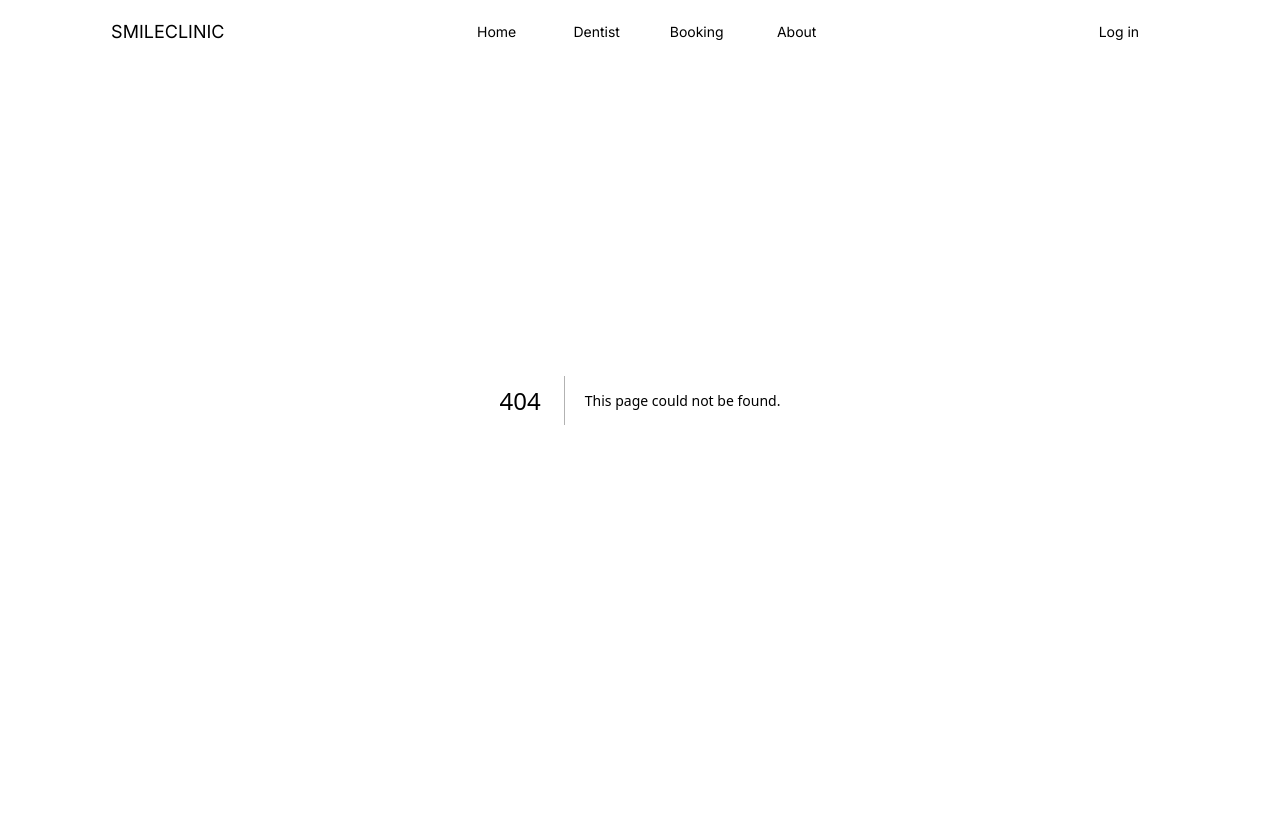
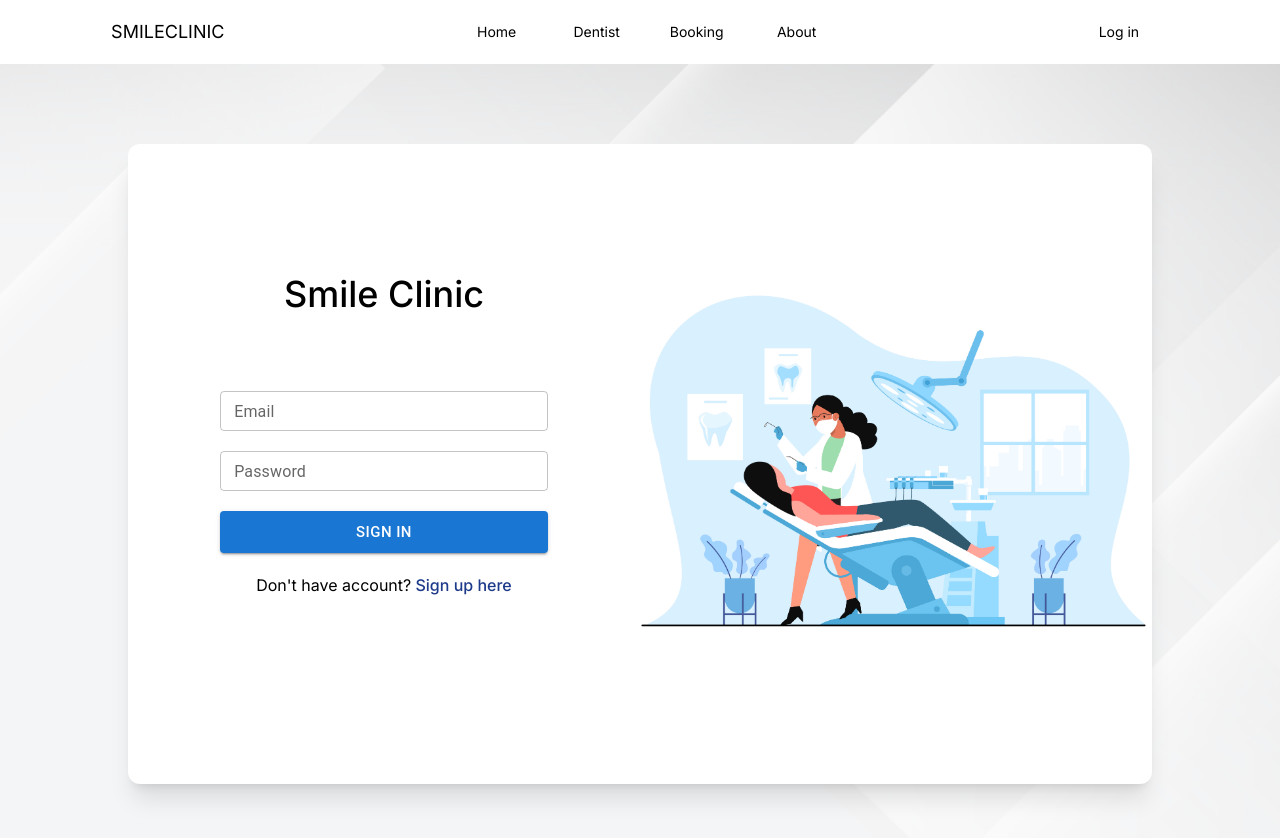
Before and after one commit to TeerapatChan/CU-swdev2-project-frontend, a Next.js app: page /auth/signin in a window 1280 px wide. Before the commit this address had no page. Shown: the top 838 px of the page. Before the commit the page ends 800 px from the top, so only its background shows below. Built offline with nearby package versions, Linux system fonts and the light colour scheme.

Commit message:
✨feat: auth

```diff
--- /dev/null
+++ b/src/app/api/auth/[...nextauth]/route.ts
@@ -0,0 +1,42 @@
+import NextAuth from "next-auth";
+import { AuthOptions } from "next-auth";
+import CredentialsProvider from "next-auth/providers/credentials";
+import userSignin from "@/libs/user/userSignin";
+
+export const authOptions: AuthOptions = {
+  providers: [
+    CredentialsProvider({
+      name: "Credentials",
+      credentials: {
+        email: { label: "Email", type: "text", placeholder: "email" },
+        password: { label: "Password", type: "password" },
+      },
+      async authorize(credentials, req) {
+        if (!credentials) return null;
+        const user = await userSignin(credentials);
+        console.log(user);
+        if (user) {
+          return user;
+        } else {
+          return null;
+        }
+      },
+    }),
+  ],
+  session: { strategy: "jwt" },
+  callbacks: {
+    async jwt({token,user}) {
+      return {...token, ...user}
+    },
+    async session({ session, token, user }) {
+      session.user = token as any;
+      return session;
+    }
+  },
+  pages: {
+    signIn: "/auth/signin",
+  },
+};
+
+const handler = NextAuth(authOptions);
+export { handler as GET, handler as POST };
--- a/src/app/mock-signin/page.tsx
+++ b/src/app/auth/signin/page.tsx
@@ -1,7 +1,7 @@
 import Image from 'next/image';
 import SignInForm from '@/components/forms/SignInForm';
 
-export default function MockSignInPage() {
+export default function SignInPage() {
   return (
     <div className="bg-[url('/img/main-bg.png')] h-screen bg-cover flex justify-center items-center">
       <div className='w-4/5 h-4/5 bg-white shadow-xl rounded-xl flex flex-row'>
--- a/src/app/mock-signup/page.tsx
+++ b/src/app/auth/signup/page.tsx
@@ -1,7 +1,7 @@
 import Image from 'next/image';
 import SignUpForm from '@/components/forms/SignUpForm';
 
-export default function MockSignUpPage() {
+export default function SignUpPage() {
   return (
     <div className="bg-[url('/img/sign-up-background.png')] h-screen bg-cover flex justify-center items-center">
       <div className='w-4/5 h-4/5 bg-white shadow-xl rounded-xl flex flex-row'>
--- a/src/components/forms/SignInForm.tsx
+++ b/src/components/forms/SignInForm.tsx
@@ -6,6 +6,7 @@ import { useForm } from 'react-hook-form';
 import { yupResolver } from '@hookform/resolvers/yup';
 import CustomTextField from '../CustomTextField';
 import { LoginSchema } from '@/utils/FormSchema';
+import { signIn } from 'next-auth/react';
 
 export default function SignInForm() {
   const {
@@ -20,8 +21,13 @@ export default function SignInForm() {
     },
   });
 
-  const formSubmit = (data: LoginSchema) => {
-    console.log(data);
+  const formSubmit = async (data: LoginSchema) => {
+    const result = await signIn('credentials', {
+      email: data.email,
+      password: data.password,
+      redirect: true,
+      callbackUrl: '/',
+    });
   };
   return (
     <form
@@ -39,12 +45,12 @@ export default function SignInForm() {
           className='bg-sky-600 w-full'
           size='large'
         >
-          Log In
+          Sign In
         </Button>
         <div className='self-center'>
           Don't have account?
           <Link
-            href='/mock-signup'
+            href='/auth/signup'
             className='text-blue-900 font-medium hover:text-blue-800'
           >
             {' '}
--- a/src/components/forms/SignUpForm.tsx
+++ b/src/components/forms/SignUpForm.tsx
@@ -1,5 +1,5 @@
 'use client';
-import { TextField } from '@mui/material';
+
 import Button from '@mui/material/Button';
 import Link from 'next/link';
 import { SignupSchema } from '@/utils/FormSchema';
@@ -7,8 +7,11 @@ import { SignupYup } from '@/utils/YupSchema';
 import { useForm } from 'react-hook-form';
 import { yupResolver } from '@hookform/resolvers/yup';
 import CustomTextField from '../CustomTextField';
+import userSignup from '@/libs/user/userSignup';
+import { useRouter } from 'next/navigation';
 
 export default function SignUpForm() {
+  const router = useRouter();
   const {
     handleSubmit,
     control,
@@ -23,8 +26,19 @@ export default function SignUpForm() {
     },
   });
 
-  const formSubmit = (data: SignupSchema) => {
-    console.log(data);
+  const formSubmit = async (data: SignupSchema) => {
+    try {
+      const result = await userSignup({
+        name: data.name,
+        email: data.email,
+        tel: data.tel,
+        password: data.password,
+      });
+      console.log(data);
+      router.push('/auth/signin');
+    } catch (error) {
+      console.log(error);
+    }
   };
   return (
     <form
@@ -50,11 +64,11 @@ export default function SignUpForm() {
         <div className='self-center'>
           Already have an account?
           <Link
-            href='/mock-signin'
+            href='/auth/signin'
             className='text-blue-900 font-medium hover:text-blue-800'
           >
             {' '}
-            Log in here
+            Sign in here
           </Link>
         </div>
       </div>
--- a/src/libs/user/userRegister.tsx
+++ b/src/libs/user/userSignin.tsx
@@ -1,13 +1,9 @@
-export default async function userRegister({
-  name,
+export default async function userSignin({
   email,
   password,
-  tel,
 }: {
   email: string;
   password: string;
-  name: string;
-  tel: string;
 }) {
   const response = await fetch('http://localhost:5000/api/v1/auth/login', {
     method: 'POST',
@@ -17,12 +13,10 @@ export default async function userRegister({
     body: JSON.stringify({
       email: email,
       password: password,
-      name: name,
-      tel: tel,
     }),
   });
   if (!response.ok) {
-    throw new Error('Failed to register');
+    throw new Error('Failed to login');
   }
   return await response.json();
 }
--- a/src/libs/user/userLogin.tsx
+++ b/src/libs/user/userSignup.tsx
@@ -1,11 +1,15 @@
-export default async function userLogIn({
+export default async function userSignup({
+  name,
   email,
   password,
+  tel,
 }: {
   email: string;
   password: string;
+  name: string;
+  tel: string;
 }) {
-  const response = await fetch('http://localhost:5000/api/v1/auth/login', {
+  const response = await fetch('http://localhost:5000/api/v1/auth/register', {
     method: 'POST',
     headers: {
       'Content-Type': 'application/json',
@@ -13,10 +17,12 @@ export default async function userLogIn({
     body: JSON.stringify({
       email: email,
       password: password,
+      name: name,
+      tel: tel,
     }),
   });
   if (!response.ok) {
-    throw new Error('Failed to login');
+    throw new Error('Failed to register');
   }
   return await response.json();
 }
```
